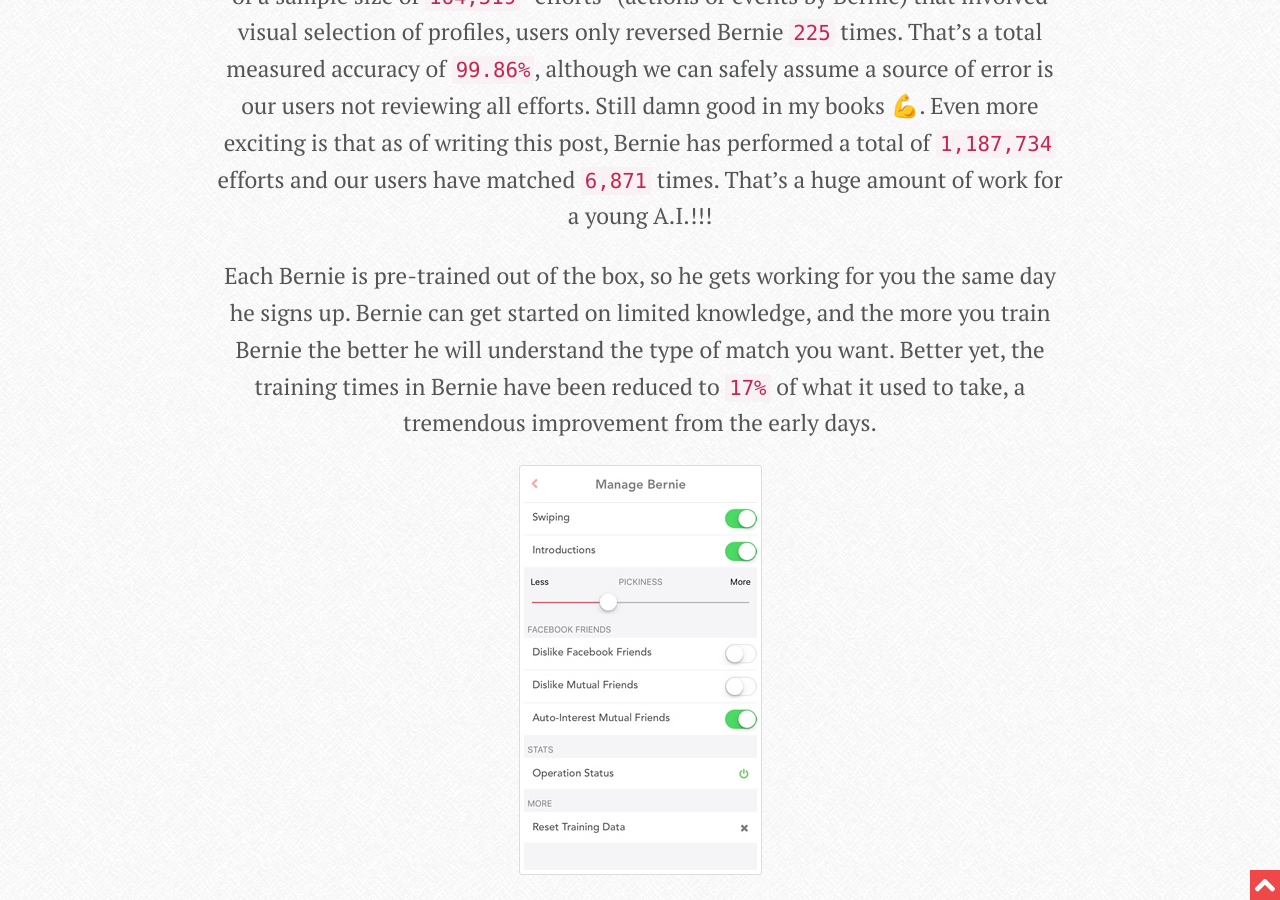
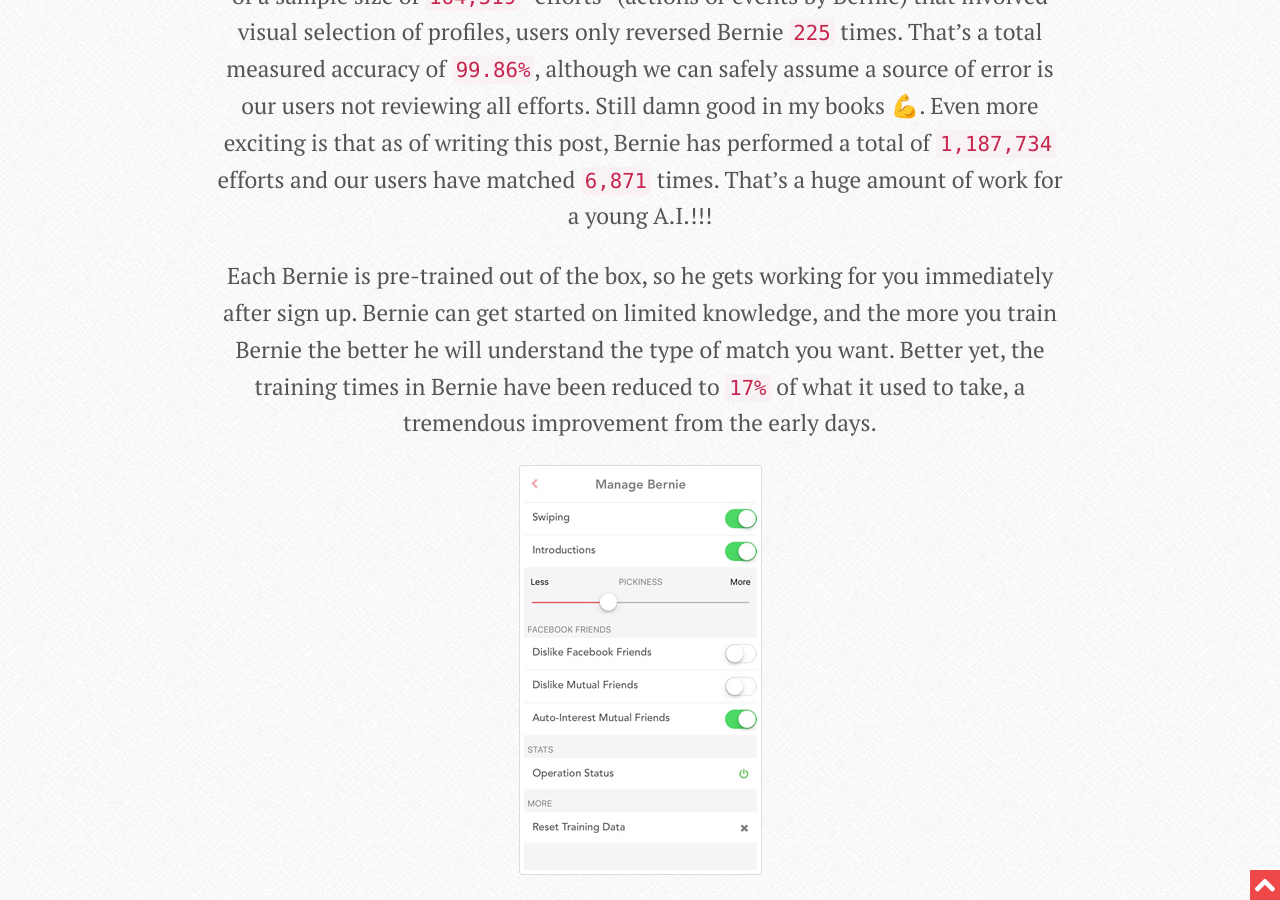
Before and after one commit to crockpotveggies/crockpotveggies.github.io, a Jekyll site: the page built from _posts/2016-07-26-automate-tinder-artificial-intelligence.md, in a window 1280 px wide and 900 px high, scrolled down 2259 px. Built offline with Jekyll 4.4.1, drawn with Linux system fonts in a browser that asks for light colours; some web fonts are replaced; Markdown is read by kramdown in place of the engine named in the settings; comment, search, counter and statistics services are not loaded.

Commit message:
Fix grammar.

```diff
--- a/_posts/2016-07-26-automate-tinder-artificial-intelligence.md
+++ b/_posts/2016-07-26-automate-tinder-artificial-intelligence.md
@@ -19,7 +19,7 @@
 
 We crunched the numbers on Bernie's accuracy using the new neural networks. Out of a sample size of `164,519` "efforts" (actions or events by Bernie) that involved visual selection of profiles, users only reversed Bernie `225` times. That's a total measured accuracy of `99.86%`, although we can safely assume a source of error is our users not reviewing all efforts. Still damn good in my books 💪. Even more exciting is that as of writing this post, Bernie has performed a total of `1,187,734` efforts and our users have matched `6,871` times. That's a huge amount of work for a young A.I.!!!
 
-Each Bernie is pre-trained out of the box, so he gets working for you the same day he signs up. Bernie can get started on limited knowledge, and the more you train Bernie the better he will understand the type of match you want. Better yet, the training times in Bernie have been reduced to `17%` of what it used to take, a tremendous improvement from the early days.
+Each Bernie is pre-trained out of the box, so he gets working for you immediately after sign up. Bernie can get started on limited knowledge, and the more you train Bernie the better he will understand the type of match you want. Better yet, the training times in Bernie have been reduced to `17%` of what it used to take, a tremendous improvement from the early days.
 
 <center><img src="/uploads/bernie_settings.jpg" alt="Bernie Settings | Automate Tinder Happn" class="img-responsive thumbnail" /></center>
 
```
